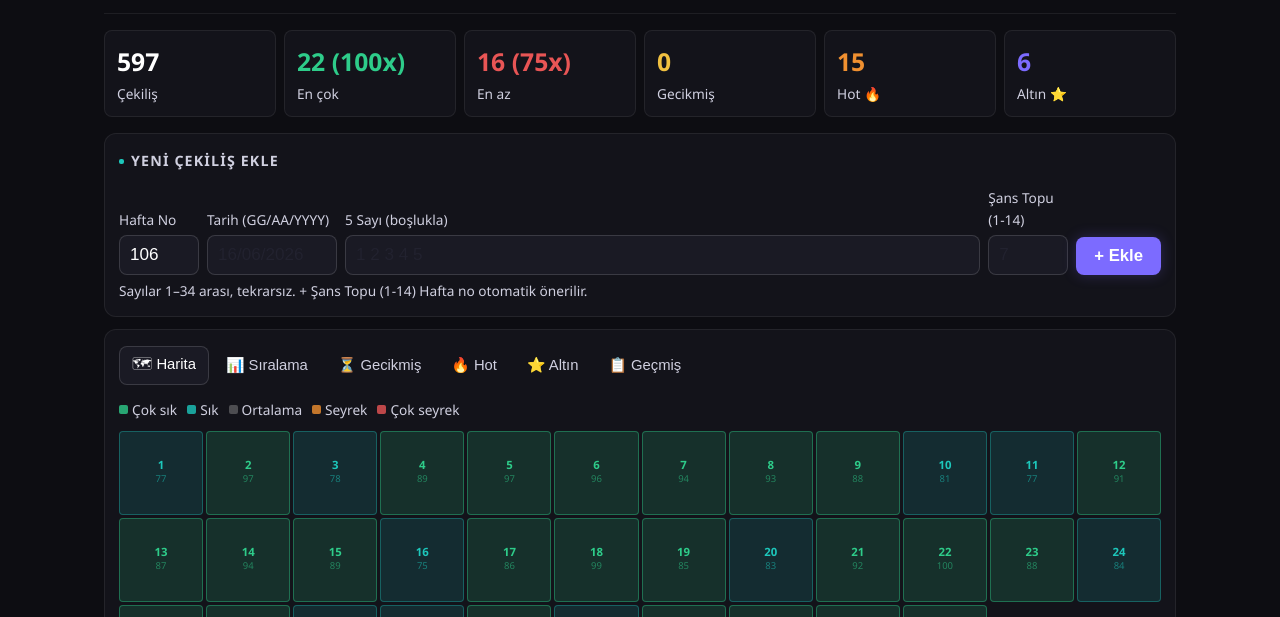
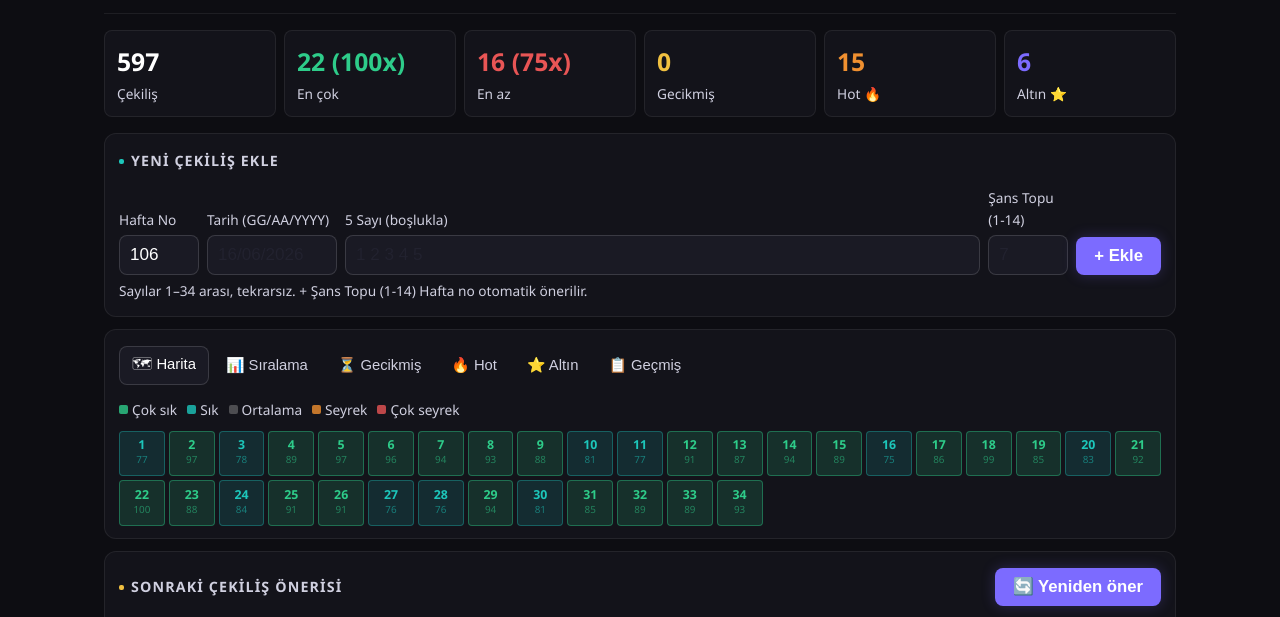
Before and after one commit to AlpEfendi/lotoanaliz, a plain HTML site: page sans-topu.html in a window 1280 px wide. Shown: the part 151-768 px from the top of the page. Drawn offline with Linux system fonts and the light colour scheme.

Commit message:
Add files via upload

```diff
--- a/loto.css
+++ b/loto.css
@@ -34,7 +34,9 @@ body {
   line-height: 1.6;
   min-height: 100vh;
   -webkit-text-size-adjust: 100%;
+  overflow-x: hidden;
 }
+.wrap { max-width: 1100px; margin: 0 auto; padding: 18px 14px 60px; overflow-x: hidden; }
 
 /* ── Nav ─────────────────────────────────────────── */
 .navwrap { border-bottom: 1px solid var(--border); position: sticky; top: 0; z-index: 50; background: var(--bg); }
@@ -60,8 +62,7 @@ body {
 .navbar a.navlink.active.sup { border-color: var(--gold); color: var(--gold); }
 .navbar a.navlink.active.st  { border-color: var(--pink); color: var(--pink); }
 
-/* ── Layout ──────────────────────────────────────── */
-.wrap { max-width: 1100px; margin: 0 auto; padding: 18px 14px 60px; }
+/* wrap defined above */
 
 /* ── Stats bar ───────────────────────────────────── */
 .stat-row { display: grid; grid-template-columns: repeat(3, 1fr); gap: 8px; margin-bottom: 16px; }
@@ -120,11 +121,25 @@ body {
 .tab.on { background: var(--bg3); border-color: var(--border2); color: var(--text); }
 
 /* ── Grid 90 / 60 / 34 ───────────────────────────── */
-.grid90 { display: grid; grid-template-columns: repeat(18,1fr); gap: 3px; }
-.gc { aspect-ratio: 1; border-radius: 4px; display: flex; flex-direction: column; align-items: center; justify-content: center; border: 1px solid transparent; cursor: default; transition: transform .1s; }
-.gc:hover { transform: scale(1.18); z-index: 5; }
-.gc .gn { font-size: 0.6rem; font-weight: 700; line-height: 1; }
-.gc .gv { font-size: 0.5rem; margin-top: 1px; }
+.grid90 {
+  display: grid;
+  grid-template-columns: repeat(auto-fill, minmax(clamp(22px, 4.8vw, 44px), 1fr));
+  gap: clamp(2px, 0.5vw, 4px);
+}
+.gc {
+  aspect-ratio: 1;
+  border-radius: 4px;
+  display: flex;
+  flex-direction: column;
+  align-items: center;
+  justify-content: center;
+  border: 1px solid transparent;
+  cursor: default;
+  min-width: 0;
+  overflow: hidden;
+}
+.gc .gn { font-size: clamp(0.45rem, 1.3vw, 0.65rem); font-weight: 700; line-height: 1; }
+.gc .gv { font-size: clamp(0.38rem, 1vw, 0.52rem); margin-top: 1px; }
 .c5{background:rgba(46,204,138,.16);border-color:rgba(46,204,138,.4)}.c5 .gn{color:#2ecc8a}.c5 .gv{color:#2ecc8a88}
 .c4{background:rgba(29,199,187,.14);border-color:rgba(29,199,187,.35)}.c4 .gn{color:#1dc7bb}.c4 .gv{color:#1dc7bb88}
 .c3{background:rgba(120,120,160,.1);border-color:rgba(120,120,160,.22)}.c3 .gn{color:#9999b8}.c3 .gv{color:#9999b866}
--- a/loto.js
+++ b/loto.js
@@ -193,8 +193,6 @@ function render() {
   // Harita
   const grid = document.getElementById('gGrid');
   grid.innerHTML = '';
-  const cols = Math.min(LOTO_CONFIG.maxNum <= 34 ? 12 : 18, LOTO_CONFIG.maxNum);
-  grid.style.gridTemplateColumns = `repeat(${LOTO_CONFIG.maxNum <= 34 ? 12 : 18}, 1fr)`;
   for (let n = 1; n <= LOTO_CONFIG.maxNum; n++) {
     const c = f[n];
     const [cls] = colorClass(c, max);
@@ -232,7 +230,6 @@ function render() {
   // Hot numbers
   const hotEl = document.getElementById('gHot');
   hotEl.innerHTML = '';
-  hotEl.style.gridTemplateColumns = `repeat(${LOTO_CONFIG.maxNum <= 34 ? 12 : 18}, 1fr)`;
   for (let n = 1; n <= LOTO_CONFIG.maxNum; n++) {
     const t = trends[n];
     const [cls] = colorClass(t.freq, max);
```
